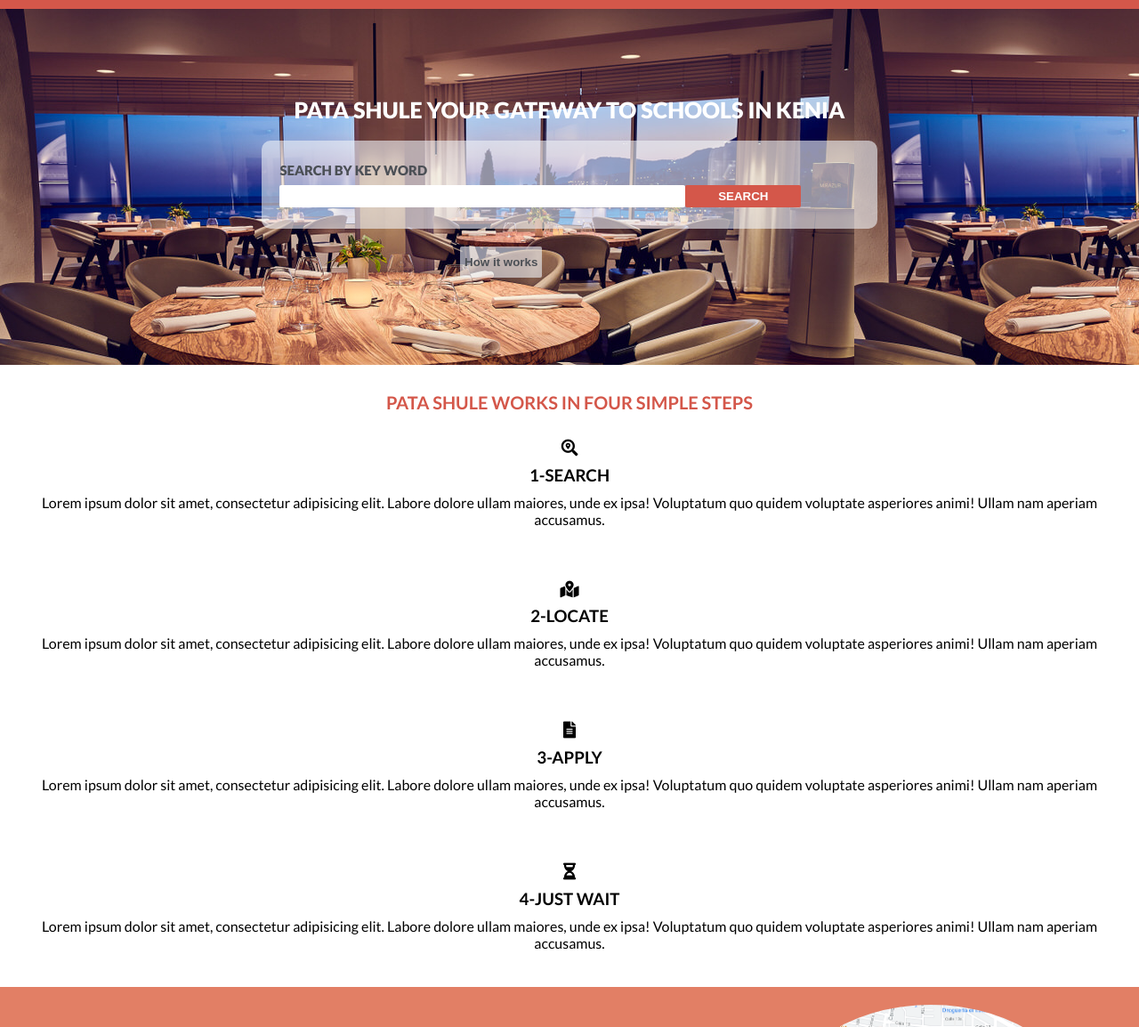
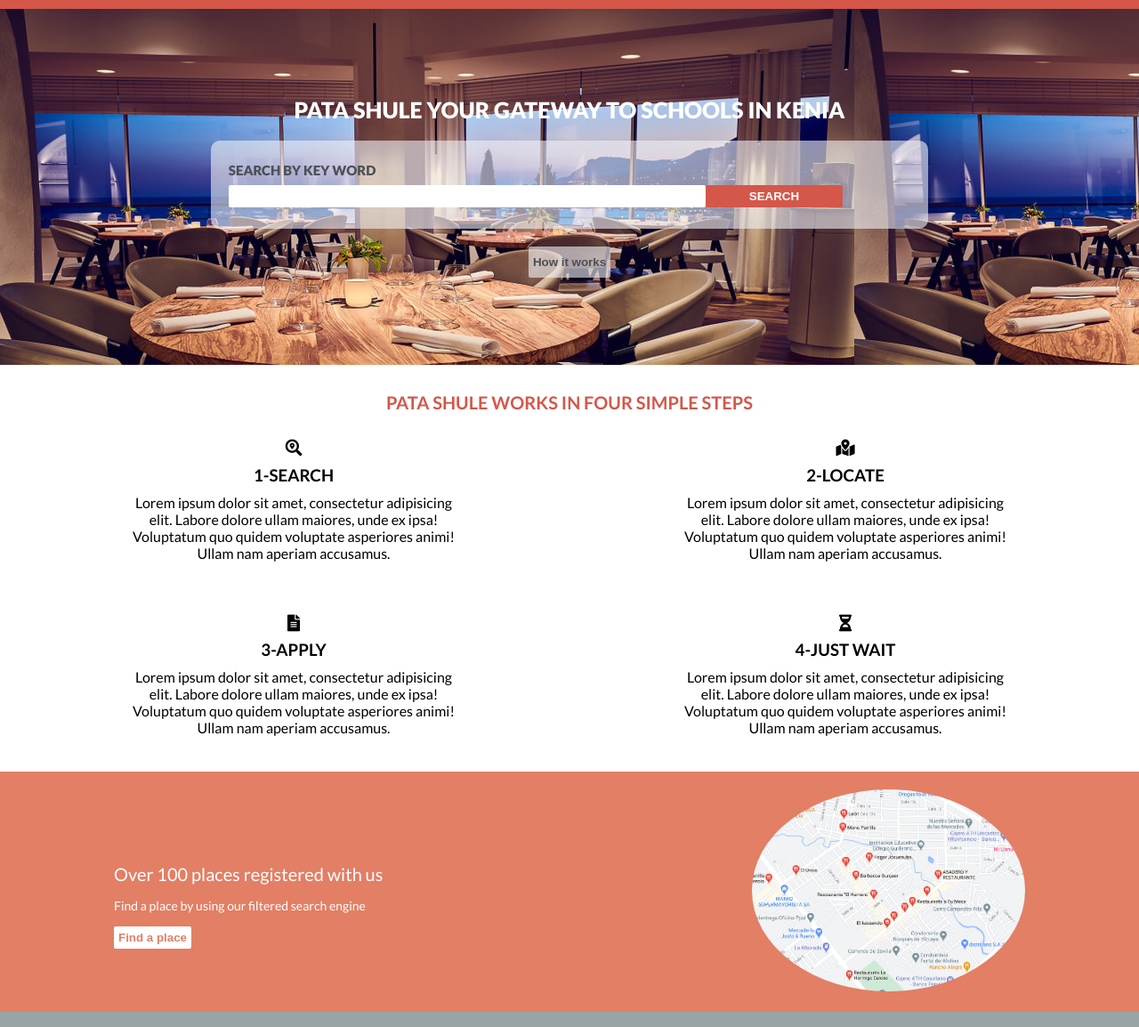
Before and after one commit to julian3493/Html_and_CSS_Capstone, a plain HTML site: page search.html in a window 1280 px wide. Shown: the part 87-1241 px from the top of the page at 89% size. Drawn offline with Linux system fonts and the light colour scheme.

Commit message:
style main page for desktop view

```diff
--- a/assets/style/desktop.css
+++ b/assets/style/desktop.css
@@ -0,0 +1,29 @@
+/*Search Section */
+.search-section {
+  padding: 0 15%;
+}
+.how-btn {
+  margin-right: 0;
+}
+
+/* Steps Section */
+.steps-container {
+  grid-template-columns: 1fr 1fr;
+}
+
+.step {
+  width: 60%;
+  justify-self: center;
+}
+
+/* Benefits Section */
+.registered,
+.no-move,
+.multi-platform {
+  padding: 20px 10%;
+}
+
+/* Bottom Section */
+.bottom-section {
+  padding: 10px 10%;
+}
--- a/assets/style/style.css
+++ b/assets/style/style.css
@@ -283,6 +283,7 @@ button {
   align-items: center;
   padding: 5px 10px;
   bottom: 0;
+  height: 40px;
 }
 
 .social-icons a {
--- a/assets/style/tablet.css
+++ b/assets/style/tablet.css
@@ -110,6 +110,7 @@
 .bottom-section {
   padding: 10px 60px;
 }
+
 .bottom-nav {
   flex-direction: row;
   justify-content: center;
```
